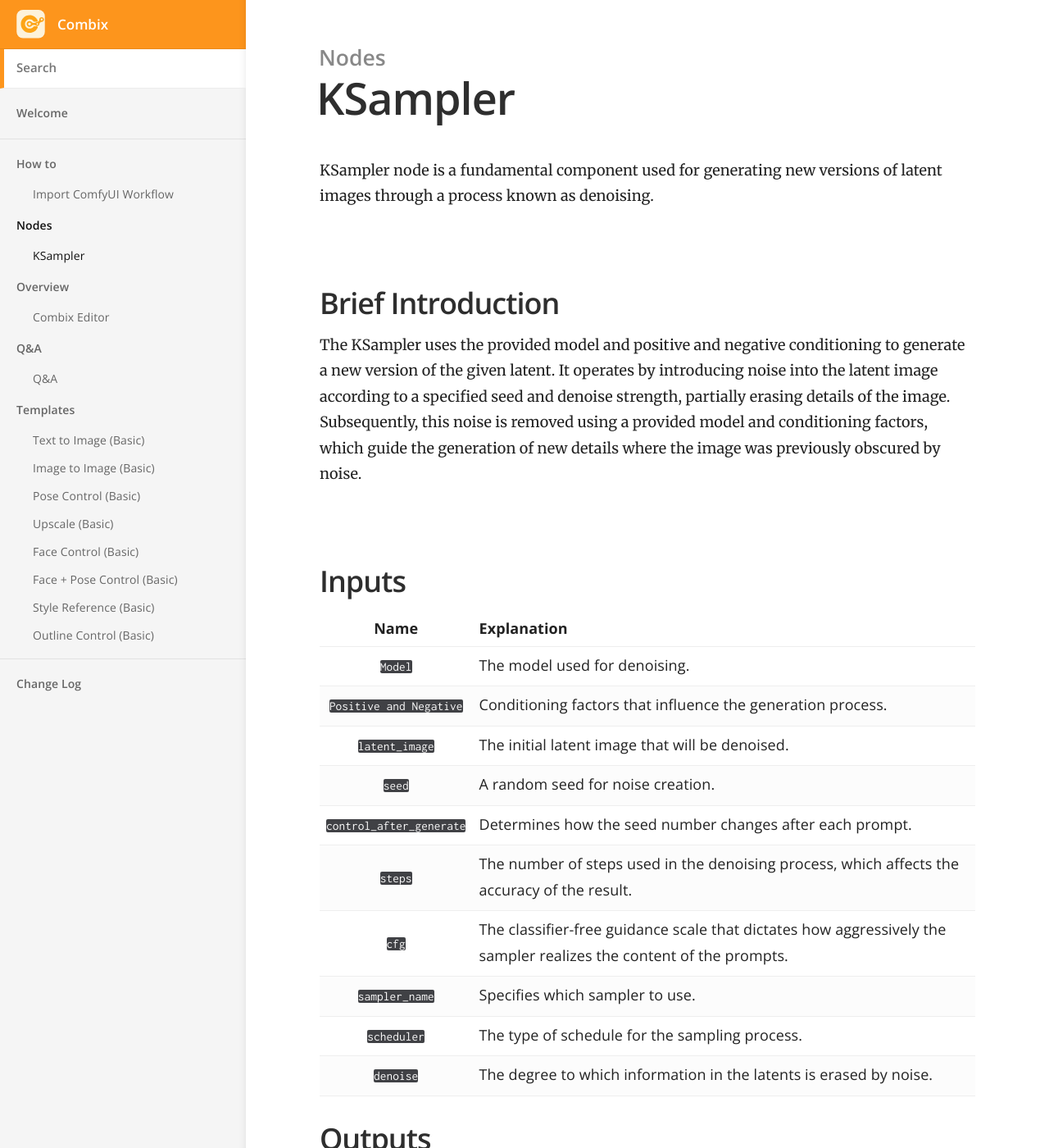
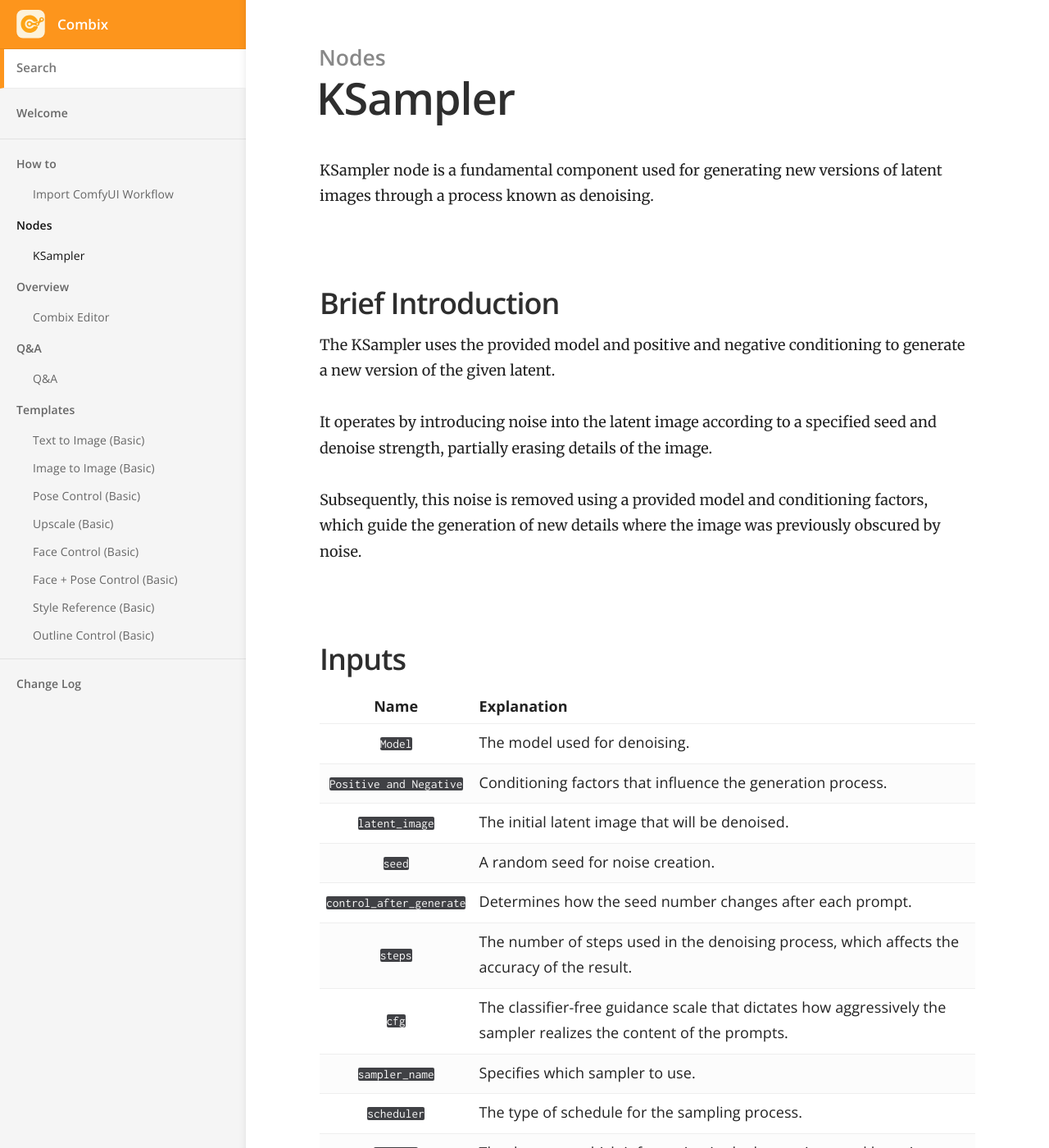
Before and after one commit to magmai-ai/magmai-doc, a Jekyll site: the page built from _docs/nodes/KSampler.md, in a window 1280 px wide and 1400 px high. Shown: the whole window at 82% size. Built offline with Jekyll 4.4.1, drawn with Linux system fonts in a browser that asks for light colours; part of the change alters nothing that is shown; some of the changed text lies outside the part shown.

Commit message:
Update KSampler.md

````diff
--- a/_docs/nodes/KSampler.md
+++ b/_docs/nodes/KSampler.md
@@ -13,7 +13,11 @@ KSampler node is a fundamental component used for generating new versions of lat
 
 ## Brief Introduction
 
-The KSampler uses the provided model and positive and negative conditioning to generate a new version of the given latent. It operates by introducing noise into the latent image according to a specified seed and denoise strength, partially erasing details of the image. Subsequently, this noise is removed using a provided model and conditioning factors, which guide the generation of new details where the image was previously obscured by noise.
+The KSampler uses the provided model and positive and negative conditioning to generate a new version of the given latent.
+
+It operates by introducing noise into the latent image according to a specified seed and denoise strength, partially erasing details of the image.
+
+Subsequently, this noise is removed using a provided model and conditioning factors, which guide the generation of new details where the image was previously obscured by noise.
 
 <br>
 
@@ -33,6 +37,8 @@ The KSampler uses the provided model and positive and negative conditioning to g
 | ```scheduler```| The type of schedule for the sampling process. |
 | ```denoise``` | The degree to which information in the latents is erased by noise. |
 
+<br>
+
 ## Outputs
 
 |     Name     | Explanation                  |
@@ -40,9 +46,11 @@ The KSampler uses the provided model and positive and negative conditioning to g
 | ```Refined Image``` | The denoised latent space image. |
 
 
-## How To Use
+<br>
 
-### Use KSampler in text to image workflow
+## How to Use
+
+### Text to Image workflow
 
 The **Text to Image** workflow is one of the most commonly used and basic image generation workflows. You can use this workflow as an example to understand the basic use of the **KSampler** node.
 
@@ -61,7 +69,7 @@ The **KSampler** node required a latent image input, you can use create a empty
 
 
 
-### Use KSampler in image to image workflow
+### Image to Image Workflow
 
 You can also use a non-blank image as your initial image. And this kind of workflow is **Image to Image** workflows.
 
@@ -73,3 +81,11 @@ In general, ```denoise=0.5-0.9``` is a suitable parameter range for a **Image to
 
 
 <img src="https://magmai-ai.github.io/magmai-doc/doc_images/image_to_image_0.jpg" alt="text to image" width="=70%" />
+
+
+
+### Advanced Usage
+
+The **Text to Image** and **Image to Image** workflows are the basic of many advanced workflows. Besides text prompt, you can add additional controls to guide your image generation, such as controlnets, ipadapters, and so on.
+
+For a more detailed explanation of these controls, please refer to the relevant tutorial documentation.
````
